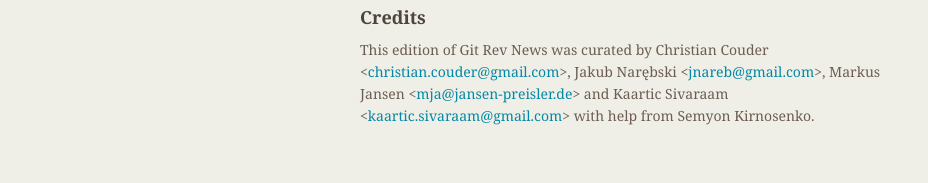
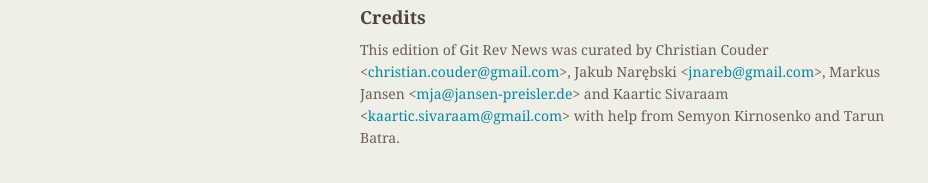
Before and after one commit to git/git.github.io, a Jekyll site: the page built from rev_news/drafts/edition-69.md, in a window 1280 px wide. Shown: the part 666-849 px from the top of the page, without its empty margins (174-1102 px from the left). Built offline with Jekyll 4.4.1, drawn with Linux system fonts in a browser that asks for light colours.

Commit message:
rn-69: add Tarun Batra among the helpers

```diff
--- a/rev_news/drafts/edition-69.md
+++ b/rev_news/drafts/edition-69.md
@@ -62,4 +62,4 @@
 Jakub Narębski &lt;<jnareb@gmail.com>&gt;,
 Markus Jansen &lt;<mja@jansen-preisler.de>&gt; and
 Kaartic Sivaraam &lt;<kaartic.sivaraam@gmail.com>&gt;
-with help from Semyon Kirnosenko.
+with help from Semyon Kirnosenko and Tarun Batra.
```
